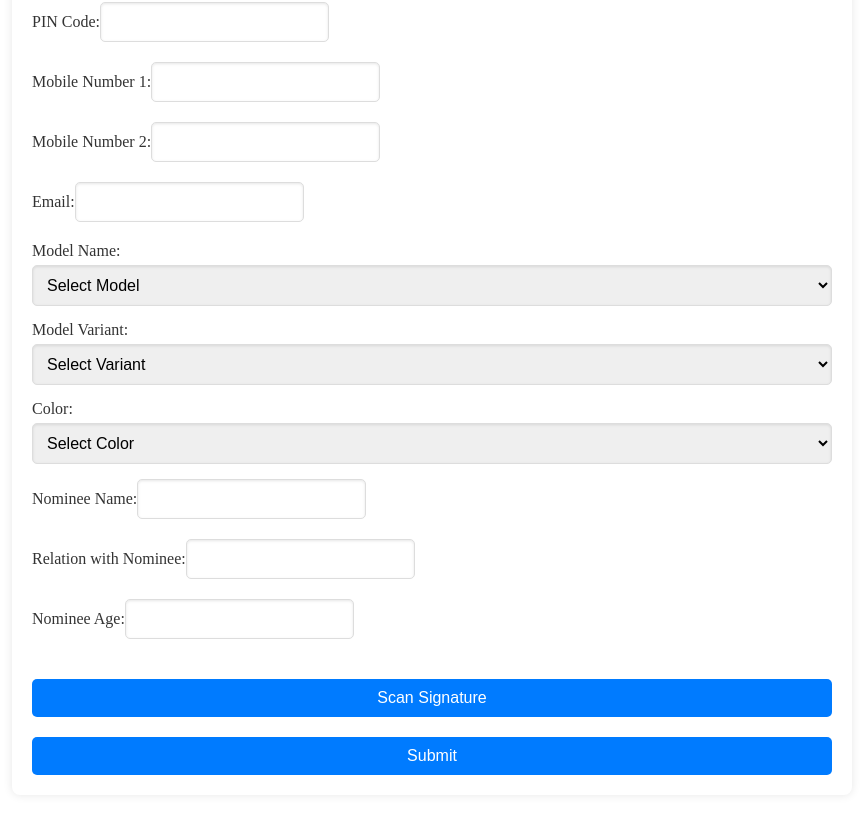
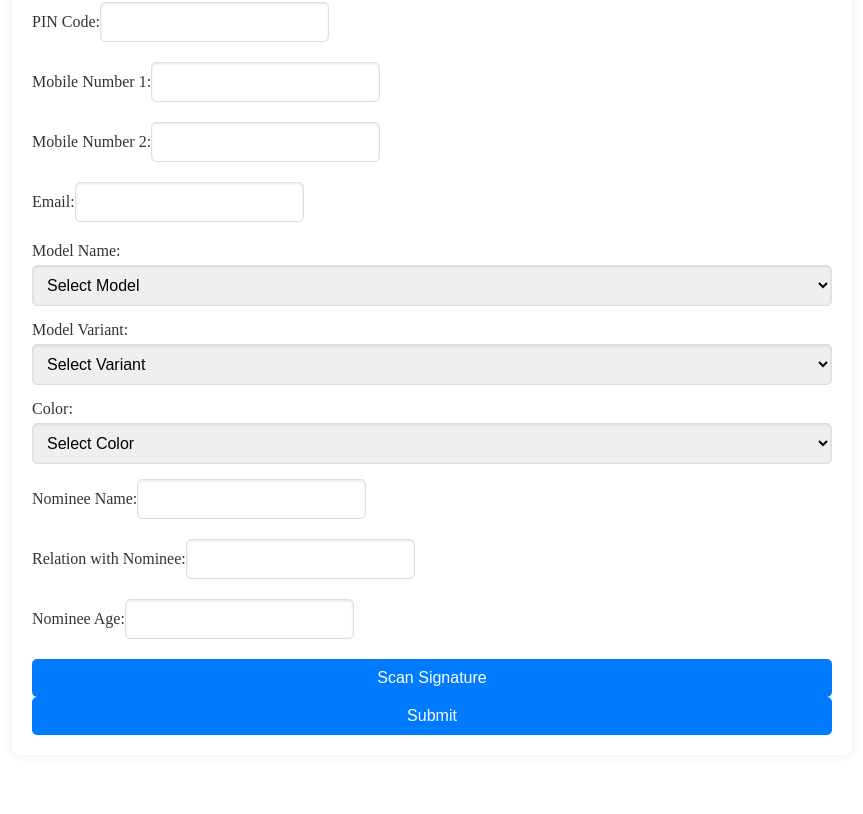
Before and after one commit to nevinsebastian/rto-tvs, a React (Create React App) app: page /customer-form in a window 1280 px wide. Shown: the part 298-1112 px from the top of the page, without its empty margins (208-1071 px from the left). After the commit the page ends 1073 px from the top, so only its background shows below. Built offline with nearby package versions, Linux system fonts and the light colour scheme.

Commit message:
made the preview and recapture

```diff
--- a/src/pages/CustomerInfo.js
+++ b/src/pages/CustomerInfo.js
@@ -24,6 +24,7 @@ const CustomerInfo = () => {
   const [colors, setColors] = useState([]);
   const [showSignatureModal, setShowSignatureModal] = useState(false);
   const [signatureImage, setSignatureImage] = useState(null);
+  const [isSignatureCaptured, setIsSignatureCaptured] = useState(false);
 
   const webcamRef = useRef(null);
 
@@ -79,6 +80,7 @@ const CustomerInfo = () => {
 
   const handleCaptureSignature = () => {
     setShowSignatureModal(true);
+    setIsSignatureCaptured(false); // Reset the state when opening the modal
   };
 
   const handleCloseModal = () => {
@@ -88,7 +90,13 @@ const CustomerInfo = () => {
   const handleCaptureImage = () => {
     const imageSrc = webcamRef.current.getScreenshot();
     setSignatureImage(imageSrc);
-    handleCloseModal();
+    setIsSignatureCaptured(true); // Set the state to true once the signature is captured
+  };
+
+  const handleRecapture = () => {
+    setSignatureImage(null);
+    setIsSignatureCaptured(false); // Reset the state to allow re-capturing
+    setShowSignatureModal(true); // Open the modal again
   };
 
   return (
@@ -149,7 +157,12 @@ const CustomerInfo = () => {
         {renderInput('Relation with Nominee', 'nomineeRelation', 'text', formData.nomineeRelation, handleChange)}
         {renderInput('Nominee Age', 'nomineeAge', 'number', formData.nomineeAge, handleChange)}
 
-        <button type="button" onClick={handleCaptureSignature} style={styles.button}>
+        <button
+          type="button"
+          onClick={handleCaptureSignature}
+          style={isSignatureCaptured ? styles.buttonDisabled : styles.button}
+          disabled={isSignatureCaptured} // Disable the button if the signature is captured
+        >
           Scan Signature
         </button>
 
@@ -157,6 +170,13 @@ const CustomerInfo = () => {
           <div style={styles.signaturePreview}>
             <h2>Captured Signature:</h2>
             <img src={signatureImage} alt="Signature" style={styles.signatureImage} />
+            <button
+              type="button"
+              onClick={handleRecapture}
+              style={styles.button}
+            >
+              Recapture
+            </button>
           </div>
         )}
 
@@ -168,7 +188,13 @@ const CustomerInfo = () => {
           <Modal.Title>Capture Signature</Modal.Title>
         </Modal.Header>
         <Modal.Body style={styles.modalBody}>
-          <Button variant="primary" onClick={handleCaptureImage} style={styles.captureButton}>
+          {!isSignatureCaptured && (
+            <>
+              <Button
+                variant="primary"
+                onClick={handleCaptureImage}
+                style={styles.captureButton}
+              >
                 Capture
               </Button>
               <div style={styles.cameraContainer}>
@@ -179,8 +205,9 @@ const CustomerInfo = () => {
                   width="100%"
                   videoConstraints={{ facingMode: 'environment' }} // Set to rear camera
                 />
-            <div style={styles.signatureBox}></div>
               </div>
+            </>
+          )}
           {signatureImage && (
             <div style={styles.signaturePreview}>
               <h2>Captured Signature:</h2>
@@ -246,6 +273,8 @@ const styles = {
     padding: '10px',
     fontSize: '16px',
     marginBottom: '15px',
+
+
     borderRadius: '5px',
     border: '1px solid #ddd',
     boxShadow: 'inset 0px 1px 3px rgba(0, 0, 0, 0.1)',
@@ -253,16 +282,22 @@ const styles = {
   button: {
     padding: '10px 20px',
     fontSize: '16px',
+    color: '#fff',
+    backgroundColor: '#007bff',
+    border: 'none',
     borderRadius: '5px',
+    cursor: 'pointer',
+    transition: 'background-color 0.3s ease',
+  },
+  buttonDisabled: {
+    padding: '10px 20px',
+    fontSize: '16px',
+    color: '#fff',
+    backgroundColor: '#6c757d',
     border: 'none',
-    cursor: 'pointer',
-    backgroundColor: '#007BFF',
-    color: '#fff',
-    marginTop: '20px',
-    transition: 'background-color0.3s ease',
-  },
-  buttonHover: {
-    backgroundColor: '#0056b3',
+    borderRadius: '5px',
+    cursor: 'not-allowed',
+    transition: 'background-color 0.3s ease',
   },
   cameraContainer: {
     position: 'relative',
@@ -292,10 +327,12 @@ const styles = {
   },
   signaturePreview: {
     marginTop: '20px',
+    textAlign: 'center',
   },
   signatureImage: {
     maxWidth: '100%',
     height: 'auto',
+    maxHeight: '200px',
   },
   modalFooter: {
     display: 'flex',
```
Lines whose indentation alone changed are shown as unchanged.
